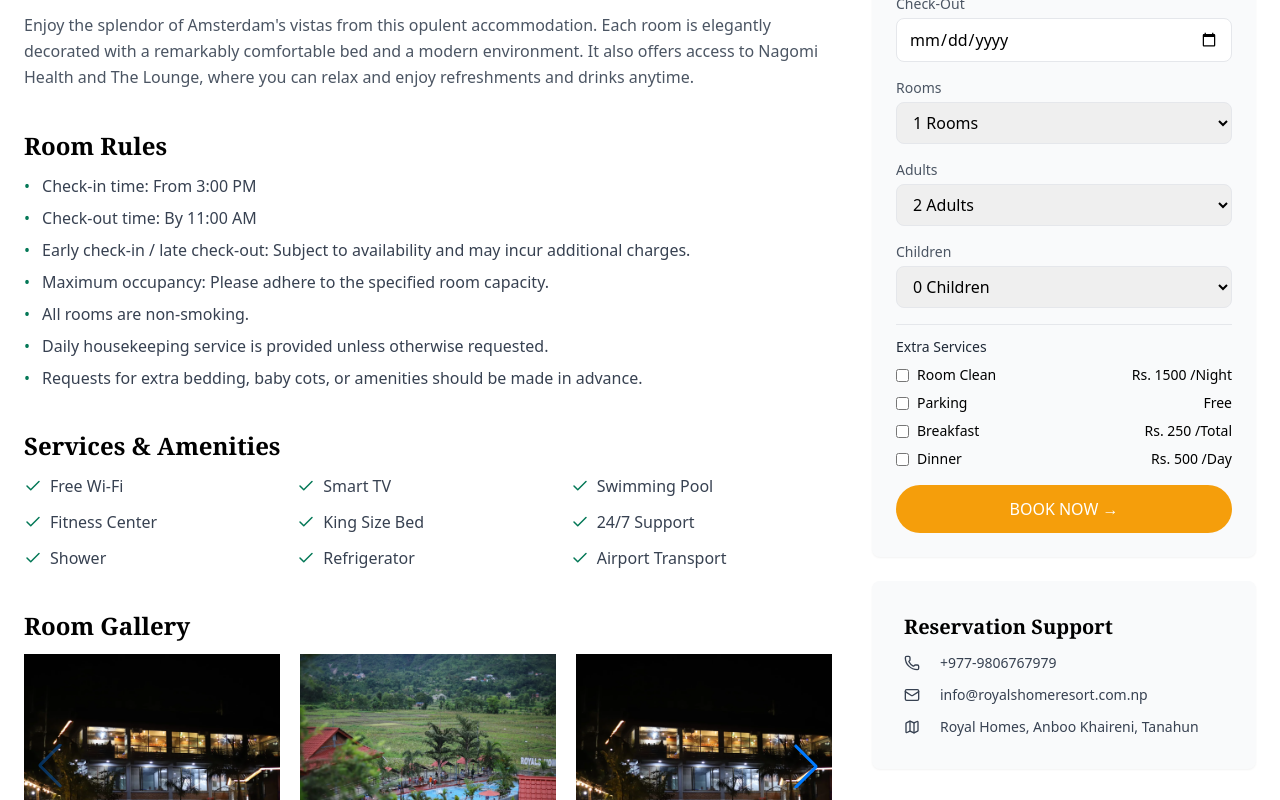
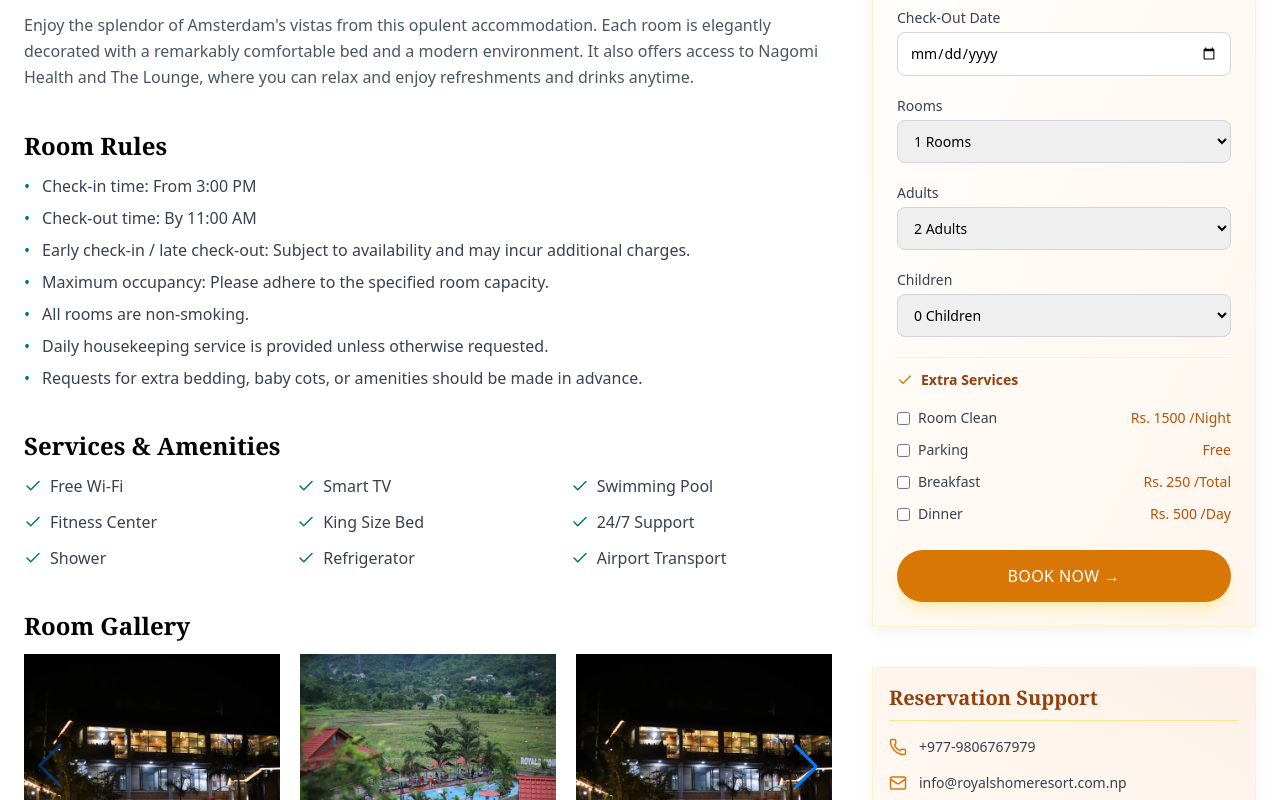
Before and after one commit to Alish-Bajracharya/royal-homeXdigisoft, a React (Vite) app: page /#/RoomDetails in a window 1280 px wide. Shown: the part 1520-2320 px from the top of the page. Built offline with nearby package versions, Linux system fonts and the light colour scheme.

Commit message:
completed aboutus/room page1

```diff
--- a/src/pages/RoomDetails.jsx
+++ b/src/pages/RoomDetails.jsx
@@ -277,40 +277,44 @@ export default function RoomDetails() {
           whileInView="show"
           viewport={{ once: true }}
           variants={fadeUp}
-            className="space-y-6"
+          className="space-y-10"
         >
-            <div className="bg-gray-50 p-6 rounded-lg shadow-sm">
-              <h3 className="text-2xl font-serif font-semibold mb-4">Book Your Room</h3>
-              <form onSubmit={validateAndSubmit} className="space-y-4">
+          {/* Booking Card */}
+          <div className="bg-gradient-to-br from-white via-[#fffaf5] to-[#fef6ee] border border-amber-100 p-6 shadow-[0_4px_15px_rgba(0,0,0,0.06)]">
+            <h3 className="text-2xl font-serif font-semibold mb-4 text-amber-800 border-b pb-2 border-amber-200">
+              Book Your Room
+            </h3>
+
+            <form onSubmit={validateAndSubmit} className="space-y-5">
               {["checkIn", "checkOut"].map((field) => (
                 <div key={field}>
-                    <label className="block text-sm text-gray-600 mb-1">
-                      {field === "checkIn" ? "Check-In" : "Check-Out"}
+                  <label className="block text-sm text-gray-700 mb-1 font-medium">
+                    {field === "checkIn" ? "Check-In Date" : "Check-Out Date"}
                   </label>
                   <input
                     type="date"
                     name={field}
                     value={form[field]}
                     onChange={handleChange}
-                      className="w-full border rounded-lg px-3 py-2 focus:outline-none focus:ring-2 focus:ring-emerald-600"
+                    className="w-full border border-gray-300 rounded-lg px-3 py-2.5 text-sm focus:outline-none focus:ring-2 focus:ring-amber-400 transition-all hover:border-amber-300"
                   />
                 </div>
               ))}
 
               {[
                 { name: "rooms", label: "Rooms", options: ["1", "2", "3"] },
-                  { name: "adults", label: "Adults", options: ["1", "2", "3"] },
-                  { name: "children", label: "Children", options: ["0", "1", "2"] },
+                { name: "adults", label: "Adults", options: ["1", "2", "3", "4"] },
+                { name: "children", label: "Children", options: ["0", "1", "2", "3"] },
               ].map((item) => (
                 <div key={item.name}>
-                    <label className="block text-sm text-gray-600 mb-1">
+                  <label className="block text-sm text-gray-700 mb-1 font-medium">
                     {item.label}
                   </label>
                   <select
                     name={item.name}
                     value={form[item.name]}
                     onChange={handleChange}
-                      className="w-full border rounded-lg px-3 py-2 focus:outline-none focus:ring-2 focus:ring-emerald-600"
+                    className="w-full border border-gray-300 rounded-lg px-3 py-2.5 text-sm focus:outline-none focus:ring-2 focus:ring-amber-400 hover:border-amber-300 transition-all"
                   >
                     {item.options.map((o) => (
                       <option key={o} value={o}>
@@ -321,10 +325,11 @@ export default function RoomDetails() {
                 </div>
               ))}
 
-                <div className="pt-3 border-t">
-                  <h4 className="text-sm font-medium text-gray-800 mb-2">
-                    Extra Services
+              <div className="pt-3 border-t border-amber-100">
+                <h4 className="text-sm font-semibold text-amber-800 mb-3 flex items-center gap-2">
+                  <Check size={16} className="text-amber-600" /> Extra Services
                 </h4>
+
                 {[
                   { key: "clean", label: "Room Clean", price: "Rs. 1500 /Night" },
                   { key: "parking", label: "Parking", price: "Free" },
@@ -333,47 +338,59 @@ export default function RoomDetails() {
                 ].map((item) => (
                   <div
                     key={item.key}
-                      className="flex items-center justify-between mt-2 text-sm"
+                    className="flex items-center justify-between py-1.5 text-sm text-gray-700"
                   >
-                      <label className="flex items-center gap-2">
+                    <label className="flex items-center gap-2 cursor-pointer">
                       <input
                         type="checkbox"
                         name={`extra_${item.key}`}
                         checked={form.extras[item.key]}
                         onChange={handleChange}
+                        className="accent-amber-500"
                       />
                       <span>{item.label}</span>
                     </label>
-                      <span>{item.price}</span>
+                    <span className="text-amber-700 font-medium">{item.price}</span>
                   </div>
                 ))}
               </div>
 
               <button
                 type="submit"
-                  className="w-full bg-amber-500 text-white rounded-full py-3 mt-4 hover:bg-amber-800 transition font-medium"
+                className="w-full bg-amber-600 text-white rounded-full py-3.5 mt-6 font-medium tracking-wide hover:bg-amber-700 shadow-lg shadow-amber-200/60 transition-all duration-300"
               >
                 BOOK NOW →
               </button>
             </form>
           </div>
 
-            <div className="bg-gray-50 p-8 rounded-lg shadow-sm ">
-              <h4 className="font-serif text-xl font-semibold mb-3">Reservation Support</h4>
-              <div className="text-gray-700 text-sm space-y-3 ">
-                <div className="flex items-center gap-3">
-                  <Phone size={16} /> <span className="ml-2">+977-9806767979</span>
+          {/* Reservation Support */}
+          <div className="bg-gradient-to-tr from-[#fffaf5] to-[#fdf1e7] border border-amber-100 p-4  shadow-[0_4px_15px_rgba(0,0,0,0.05)]">
+            <h4 className="font-serif text-xl font-semibold mb-4 text-amber-800 border-b border-amber-200 pb-2">
+              Reservation Support
+            </h4>
+
+            <div className="text-gray-700 text-sm space-y-4">
+              <div className="flex items-center gap-3 hover:text-amber-700 transition-all">
+                <Phone size={18} className="text-amber-600" />
+                <span className="font-medium">+977-9806767979</span>
               </div>
-                <div className="flex items-center gap-3">
-                  <Mail size={16} /> <span className="ml-2">info@royalshomeresort.com.np</span>
+              <div className="flex items-center gap-3 hover:text-amber-700 transition-all">
+                <Mail size={18} className="text-amber-600" />
+                <span className="font-medium">info@royalshomeresort.com.np</span>
               </div>
-                <div className="flex items-center gap-3">
-                  <Map size={16} />{" "}
-                  <span className="ml-2">Royal Homes, Anboo Khaireni, Tanahun</span>
+              <div className="flex items-center gap-3 hover:text-amber-700 transition-all">
+                <Map size={18} className="text-amber-600" />
+                <span className="font-medium">Royal Homes, Anboo Khaireni, Tanahun</span>
               </div>
+            </div>
+
+            <div className="mt-2 border-t border-amber-100 pt-4 text-xs text-gray-500">
+              <p>Need urgent help? Our support team is available 24/7.</p>
             </div>
           </div>
           </motion.aside>
+
         </section>
       </main>
 
```
Lines whose indentation alone changed are shown as unchanged.
